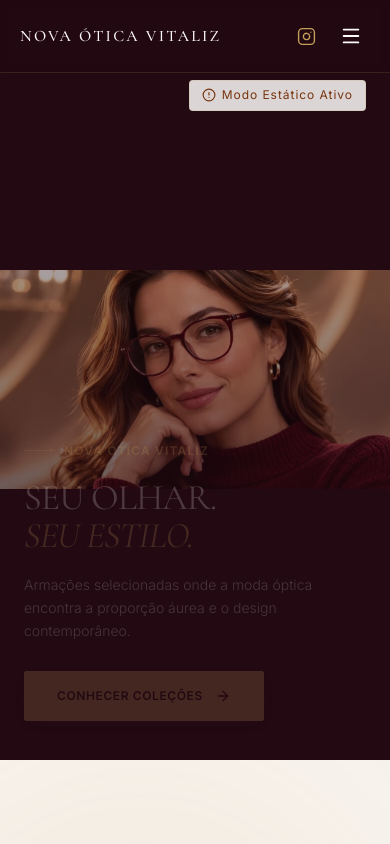
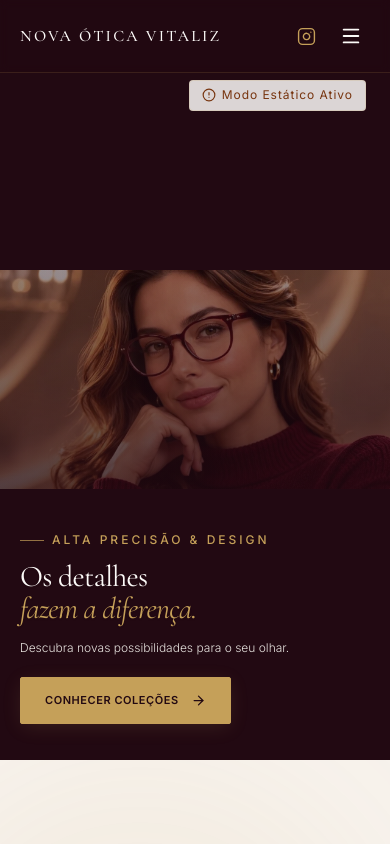
Before and after one commit to neol10/nova-otica-vitaliz, a React (Vite) app: page / in a window 390 px wide. Shown: the top 844 px of the page. Built offline with nearby package versions, Linux system fonts and the light colour scheme.

Commit message:
fix(hero): inverted video order narrative, rVFC sync and mobile overlay composition

```diff
--- a/src/components/hero/HeroCinematographic.tsx
+++ b/src/components/hero/HeroCinematographic.tsx
@@ -58,7 +58,7 @@ export const HeroCinematographic: React.FC = () => {
   // Diagnóstico (inerte em produção)
   const debug = useHeroDebug(videoRef, seek);
 
-  // Seleção de assets com base no viewport (Invertido: início é a modelo e final são os óculos)
+  // Seleção de assets com base no viewport (narrativa invertida: início = mulher, fim = armação)
   const videoSrc = isMobile
     ? '/assets/video/hero-scroll-mobile.mp4'
     : '/assets/video/hero-scroll-desktop.mp4';
@@ -107,11 +107,10 @@ export const HeroCinematographic: React.FC = () => {
   }, [seek]);
 
   // Progresso do scroll -> destino do vídeo + estado visual (renderiza só se mudou o bastante)
-  // Modo reverso: ao rolar para baixo (progresso 0 -> 1), o vídeo retrocede (1 -> 0: modelo -> óculos)
+  // O VideoSeekController gerencia a inversão narrativa internamente (inverted: true: modelo -> óculos).
   const handleProgress = useCallback(
     (progress: number) => {
-      const reversedProgress = 1 - progress;
-      seek.request(reversedProgress);
+      seek.request(progress);
       const last = renderedProgressRef.current;
       if (progress === 0 || progress === 1 || Math.abs(progress - last) >= 0.002) {
         renderedProgressRef.current = progress;
@@ -180,7 +179,7 @@ export const HeroCinematographic: React.FC = () => {
       >
         <img
           src={posterSrc}
-          alt="Nova Ótica Vitaliz — Armação de luxo em detalhe macro"
+          alt="Nova Ótica Vitaliz — Modelo com armação de grau"
           className="absolute inset-0 w-full h-full object-contain sm:object-cover opacity-90"
           fetchPriority="high"
         />
@@ -242,7 +241,7 @@ export const HeroCinematographic: React.FC = () => {
         {/* 3. Poster Final Congelado (aparece suavemente no término do scroll para transição imperceptível) */}
         <img
           src={finalPosterSrc}
-          alt="Quadro final — Armação de acetato translúcido vinho"
+          alt="Quadro final — Detalhe macro da armação em acetato translúcido vinho"
           className="absolute inset-0 z-15 w-full h-full object-contain sm:object-cover pointer-events-none transition-opacity duration-300"
           style={{
             opacity: scrollProgress >= 0.98 ? 1 : 0,
--- a/src/components/hero/HeroOverlay.tsx
+++ b/src/components/hero/HeroOverlay.tsx
@@ -1,5 +1,4 @@
 import React from 'react';
-import { Button } from '../ui/Button';
 import { ArrowRight } from 'lucide-react';
 
 export interface HeroOverlayProps {
@@ -7,75 +6,130 @@ export interface HeroOverlayProps {
 }
 
 /**
- * HeroOverlay — Camada Editorial e Chamada de Conversão do Hero
+ * HeroOverlay — Camada Editorial e Chamada de Conversão do Hero Cinematográfico Invertido.
  *
- * Diretrizes:
- * - Headline: "SEU OLHAR. SEU ESTILO."
- * - Entrada gradual a partir de progress >= 0.65 (quando a modelo coloca os óculos).
- * - Posicionamento estratégico à esquerda/inferior para NÃO cobrir o rosto da modelo.
- * - Animação suave e 100% reversível com o scroll.
- * - Contraste acessível com gradiente protetor localizado.
+ * Narrativa Oficial NEWNEO:
+ * 1. Momento Inicial (progress 0.0 -> ~0.25):
+ *    - Mulher usando os óculos.
+ *    - Headline: "Seu olhar. Seu estilo."
+ *    - Texto: "Uma nova perspectiva de elegância."
+ *    - Posição segura sem cobrir rosto ou armação. Sem CTA (vídeo e mensagem respiram).
+ *
+ * 2. Momento Intermediário (progress ~0.25 -> ~0.70):
+ *    - Fade-out suave: o vídeo é o protagonista da transformação cinematográfica.
+ *
+ * 3. Momento Final (progress ~0.70 -> 1.0):
+ *    - Armação em destaque macro (foco nos detalhes).
+ *    - Headline: "Os detalhes fazem a diferença."
+ *    - Texto: "Descubra novas possibilidades para o seu olhar."
+ *    - CTA: "CONHECER COLEÇÕES" direcionado para #colecoes.
+ *
+ * Totalmente reversível e adaptado para visualização em todos os viewports (320px a 1440px+).
  */
 export const HeroOverlay: React.FC<HeroOverlayProps> = ({ progress }) => {
-  // Com a modelo aparecendo primeiro, o título já surge visível no topo (progress 0)
-  // e suaviza levemente quando o zoom no detalhe macro do óculos se aprofunda
-  const opacity = Math.max(0.2, 1 - progress * 0.8);
-  const translateY = progress * -15;
-  const isInteractive = opacity > 0.4;
+  // --- Cálculos de Opacidade e Translação Reversíveis ---
+
+  // Bloco Inicial: visível no topo (progress=0), esmaece suavemente até progress=0.28
+  const initialOpacity = progress <= 0.08 ? 1 : Math.max(0, 1 - (progress - 0.08) / 0.20);
+  const initialTranslateY = (1 - initialOpacity) * -16;
+
+  // Bloco Final: surge a partir de progress=0.70 e atinge 1 em 0.90
+  const finalOpacity = progress <= 0.70 ? 0 : Math.max(0, Math.min(1, (progress - 0.70) / 0.20));
+  const finalTranslateY = (1 - finalOpacity) * 20;
+
+  const isFinalInteractive = finalOpacity > 0.2;
 
   return (
-    <div
-      className="absolute inset-0 z-20 pointer-events-none flex flex-col justify-end p-6 sm:p-10 md:p-16 lg:p-20"
-    >
-      {/* Máscara gradiente inferior localizada para garantir contraste acessível sem escurecer toda a mídia */}
+    <div className="absolute inset-0 z-20 pointer-events-none overflow-hidden flex flex-col justify-between p-5 sm:p-8 md:p-14 lg:p-20">
+      {/* Máscara gradiente de fundo adaptativa para contraste editorial sem escurecer toda a cena */}
       <div
-        className="absolute inset-0 bg-gradient-to-t from-wine-deep/85 via-wine-deep/30 to-transparent transition-opacity duration-300"
-        style={{ opacity: Math.min(1, opacity * 1.1) }}
+        className="absolute inset-0 bg-gradient-to-t from-wine-deep/90 via-wine-deep/25 to-transparent transition-opacity duration-300"
+        style={{
+          opacity: Math.max(initialOpacity * 0.75, finalOpacity * 0.95),
+        }}
         aria-hidden="true"
       />
 
-      {/* Conteúdo Editorial Posicionado Estrategicamente */}
+      {/* ─────────────────────────────────────────────────────────────
+          1. MOMENTO INICIAL: "Seu olhar. Seu estilo." (Mulher)
+          ───────────────────────────────────────────────────────────── */}
       <div
-        className="relative z-10 max-w-xl space-y-5 transition-transform duration-100 ease-out"
+        className="relative z-10 max-w-xl transition-all duration-150 ease-out pt-20 sm:pt-24 md:pt-16"
         style={{
-          opacity,
-          transform: `translate3d(0, ${translateY}px, 0)`,
-          pointerEvents: isInteractive ? 'auto' : 'none',
+          opacity: initialOpacity,
+          transform: `translate3d(0, ${initialTranslateY}px, 0)`,
+          pointerEvents: 'none',
+          display: initialOpacity <= 0 ? 'none' : 'block',
         }}
+        aria-hidden={initialOpacity <= 0}
       >
-        {/* Selo sutil */}
-        <div className="flex items-center gap-2">
-          <span className="h-[1px] w-8 bg-gold/60" />
-          <span className="text-caption uppercase tracking-widest text-gold text-xs font-semibold">
+        {/* Selo editorial sutil */}
+        <div className="flex items-center gap-2 mb-3">
+          <span className="h-[1px] w-6 sm:w-8 bg-gold/70" />
+          <span className="text-caption uppercase tracking-[0.25em] text-gold text-[10px] sm:text-xs font-medium">
             Nova Ótica Vitaliz
           </span>
         </div>
 
-        {/* Headline Oficial Obrigatória */}
-        <h1 className="font-display text-4xl sm:text-5xl md:text-6xl lg:text-7xl font-light text-offwhite leading-[1.05] tracking-tight">
-          <span className="block">SEU OLHAR.</span>
-          <span className="block italic text-gold font-normal">SEU ESTILO.</span>
+        {/* Headline Inicial */}
+        <h1 className="font-display text-3xl sm:text-4xl md:text-5xl lg:text-6xl font-light text-offwhite leading-[1.08] tracking-tight drop-shadow-sm">
+          <span className="block">Seu olhar.</span>
+          <span className="block italic text-gold font-normal">Seu estilo.</span>
         </h1>
 
-        {/* Subtítulo institucional refinado */}
-        <p className="font-sans text-body-sm sm:text-body-md text-champagne-light/90 max-w-md font-light leading-relaxed">
-          Armações selecionadas onde a moda óptica encontra a proporção áurea e o design contemporâneo.
+        {/* Texto de Apoio Inicial */}
+        <p className="mt-3 font-sans text-xs sm:text-sm md:text-base text-champagne-light/90 max-w-sm sm:max-w-md font-light leading-relaxed">
+          Uma nova perspectiva de elegância.
+        </p>
+      </div>
+
+      {/* Espaçador flexível central para manter o vídeo como protagonista */}
+      <div className="flex-1 pointer-events-none" aria-hidden="true" />
+
+      {/* ─────────────────────────────────────────────────────────────
+          2. MOMENTO FINAL: "Os detalhes fazem a diferença." (Armação)
+          ───────────────────────────────────────────────────────────── */}
+      <div
+        className="relative z-10 max-w-xl transition-all duration-150 ease-out pb-4 sm:pb-6"
+        style={{
+          opacity: finalOpacity,
+          transform: `translate3d(0, ${finalTranslateY}px, 0)`,
+          pointerEvents: isFinalInteractive ? 'auto' : 'none',
+          display: finalOpacity <= 0 ? 'none' : 'block',
+        }}
+        aria-hidden={finalOpacity <= 0}
+      >
+        {/* Selo editorial sutil */}
+        <div className="flex items-center gap-2 mb-3">
+          <span className="h-[1px] w-6 sm:w-8 bg-gold/70" />
+          <span className="text-caption uppercase tracking-[0.25em] text-gold text-[10px] sm:text-xs font-medium">
+            Alta Precisão & Design
+          </span>
+        </div>
+
+        {/* Headline Final */}
+        <h2 className="font-display text-3xl sm:text-4xl md:text-5xl lg:text-6xl font-light text-offwhite leading-[1.08] tracking-tight drop-shadow-sm">
+          <span className="block">Os detalhes</span>
+          <span className="block italic text-gold font-normal">fazem a diferença.</span>
+        </h2>
+
+        {/* Texto de Apoio Final */}
+        <p className="mt-3 font-sans text-xs sm:text-sm md:text-base text-champagne-light/90 max-w-sm sm:max-w-md font-light leading-relaxed">
+          Descubra novas possibilidades para o seu olhar.
         </p>
 
-        {/* CTA Obrigatório direcionado para âncora futura de coleções */}
-        <div className="pt-2">
-          <a href="#colecoes" className="inline-block focus-visible:outline-none focus-visible:ring-2 focus-visible:ring-gold">
-            <Button
-              variant="secondary"
-              size="lg"
-              className="group gap-3 tracking-wider text-xs uppercase px-7 py-4 shadow-subtle-gold hover:shadow-elevated-wine"
-            >
-              <span>CONHECER COLEÇÕES</span>
-              <ArrowRight
-                size={16}
-                className="transition-transform duration-300 group-hover:translate-x-1"
-              />
-            </Button>
+        {/* CTA Oficial com Destino #colecoes */}
+        <div className="pt-5 sm:pt-6">
+          <a
+            href="#colecoes"
+            className="group inline-flex items-center justify-center gap-3 font-semibold text-[11px] sm:text-xs uppercase tracking-wider px-6 sm:px-8 py-3.5 sm:py-4 rounded-sm bg-gold text-wine-deep hover:bg-gold-light border border-gold shadow-subtle-gold hover:shadow-elevated-wine transition-all duration-300 ease-luxury focus-visible:outline-none focus-visible:ring-2 focus-visible:ring-gold focus-visible:ring-offset-2 active:scale-[0.98]"
+            tabIndex={isFinalInteractive ? 0 : -1}
+          >
+            <span>CONHECER COLEÇÕES</span>
+            <ArrowRight
+              size={15}
+              className="transition-transform duration-300 group-hover:translate-x-1"
+            />
           </a>
         </div>
       </div>
```
Also changed, not shown: index.html (+5 -5 lines), src/hooks/useHeroDebug.ts (+13 -3 lines), src/utils/videoSeekController.ts (+73 -18 lines), 1 other file (tests, documents, lock files or other folders).
